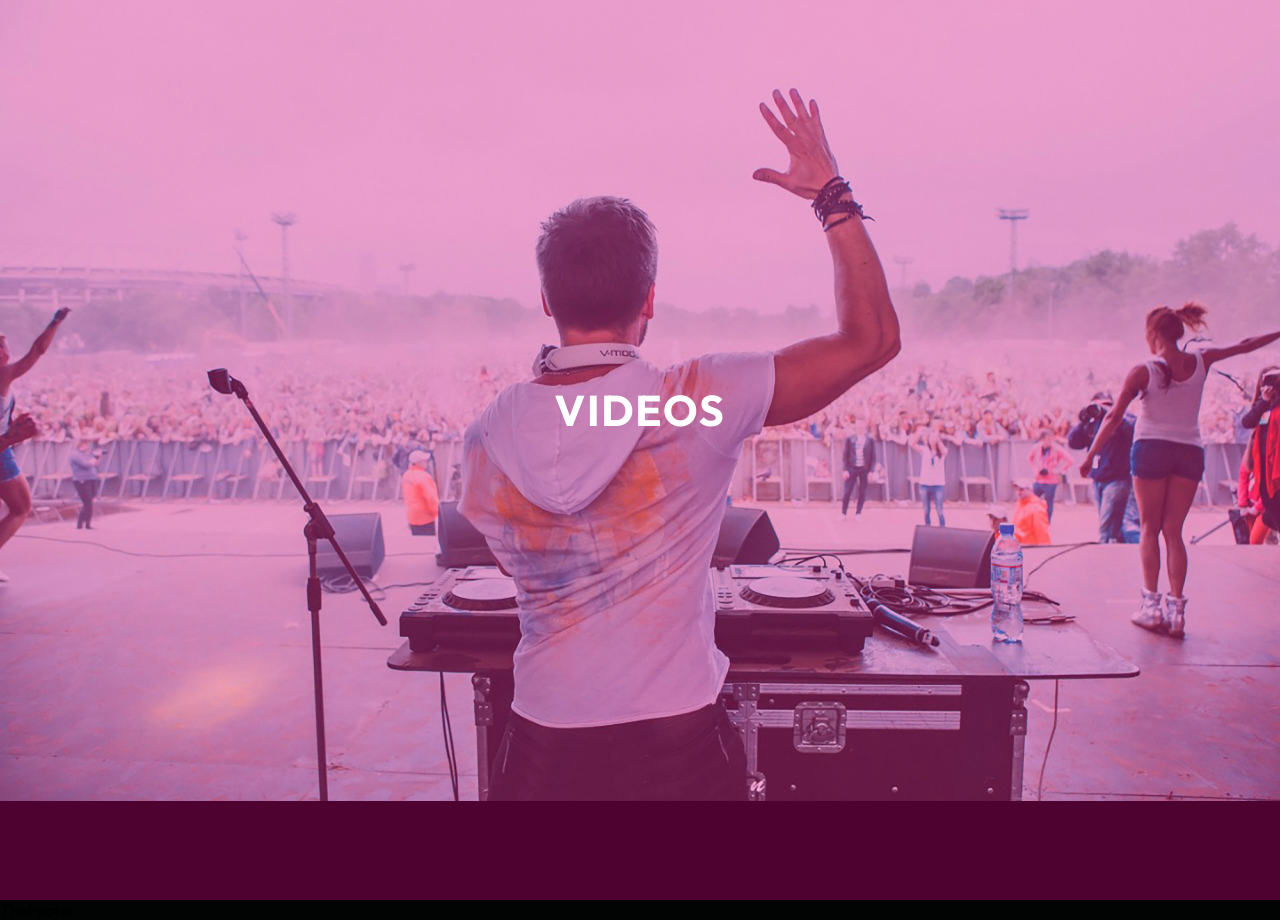
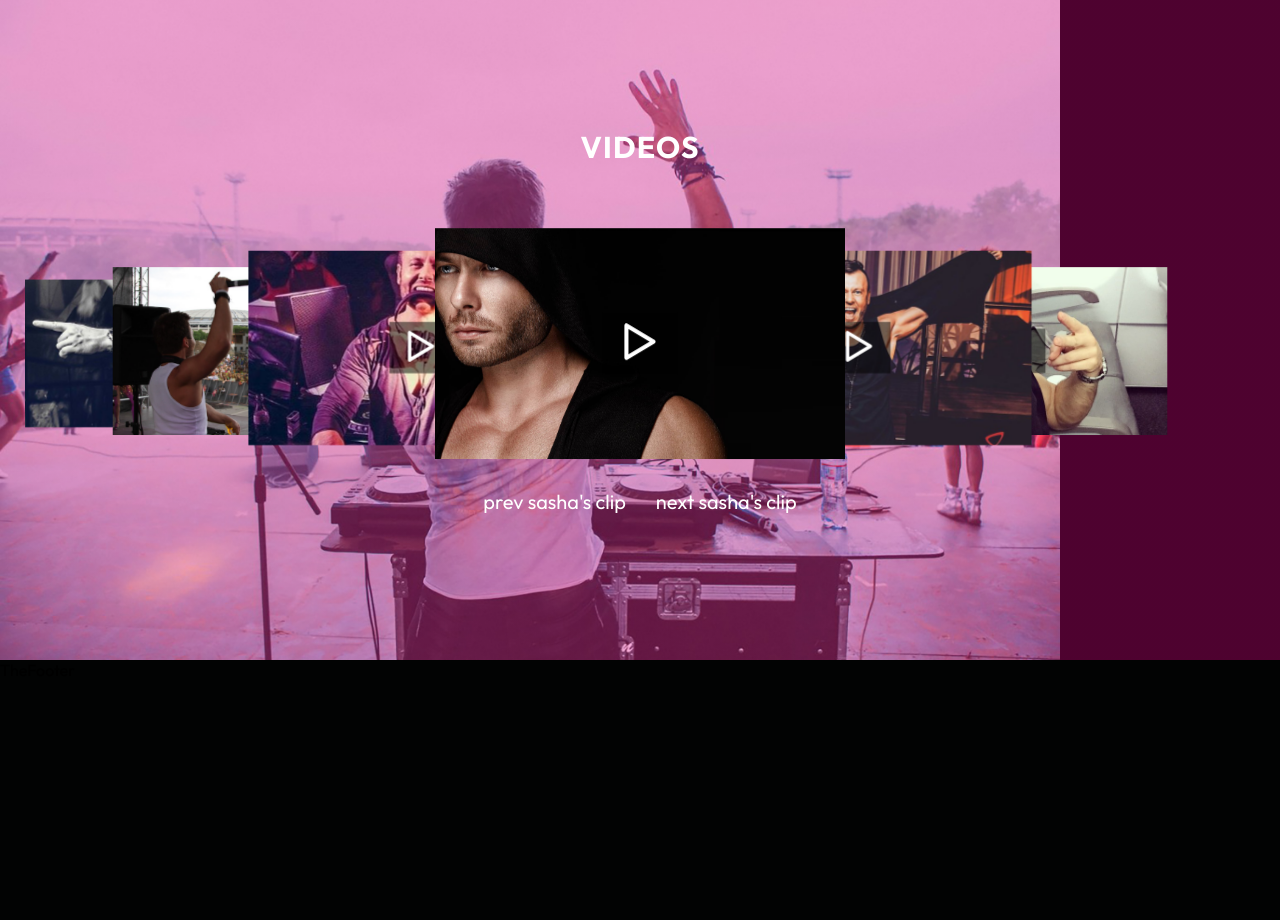
Before and after one commit to sashadith/website, a Next.js app: page / in a window 1280 px wide. Shown: the part 1700-2620 px from the top of the page. After the commit the page ends 2380 px from the top, so only its background shows below. Built offline with nearby package versions, Linux system fonts and the light colour scheme.

Commit message:
edit videos block

```diff
--- a/src/app/layout.tsx
+++ b/src/app/layout.tsx
@@ -1,9 +1,11 @@
 import './globals.css'
 import type { Metadata } from 'next'
 import { Outfit } from 'next/font/google'
+import { Orbitron } from 'next/font/google'
 import TheHeader from '@/components/TheHeader/TheHeader';
 import TheFooter from '@/components/TheFooter/TheFooter';
 const outfit = Outfit({ subsets: ['latin'] })
+const orbitron = Orbitron({ subsets: ['latin'] })
 
 export const metadata: Metadata = {
   title: 'DJ and producer Sasha Dith',
--- a/src/components/Carousel/Carousel.jsx
+++ b/src/components/Carousel/Carousel.jsx
@@ -72,7 +72,7 @@ export const Carousel = () => {
 
   const youtubeOptions = {
     width: '100%',
-    height: '300px',
+    height: '56.25%',
     playerVars: {
       autoplay: 0, // Автовоспроизведение выключено
     },
@@ -87,6 +87,7 @@ export const Carousel = () => {
           nextEl: '.nextCarouselBtn',
           prevEl: '.prevCarouselBtn',
         }}
+        grabCursor={true}
         draggable={true}
         centeredSlides={true}
         effect="coverflow"
@@ -137,6 +138,10 @@ export const Carousel = () => {
             </div>
           </SwiperSlide>
         ))}
+        <div className={style.buttonsWrapper}>
+          <div className="prevCarouselBtn">prev sasha&apos;s clip</div>
+          <div className="nextCarouselBtn">next sasha&apos;s clip</div>
+        </div>
       </Swiper>
     </div>
   );
--- a/src/components/Carousel/Carousel.module.scss
+++ b/src/components/Carousel/Carousel.module.scss
@@ -2,6 +2,7 @@
   position: relative;
   width: 100%;
   height: 100%;
+  aspect-ratio: 16/9;
 }
 
 .coverImage {
--- a/src/components/Videos/Videos.module.scss
+++ b/src/components/Videos/Videos.module.scss
@@ -1,7 +1,7 @@
 .videos {
   background-image: linear-gradient(0deg, rgba(255, 0, 150, 0.3), rgba(255, 0, 150, 0.3)), url('../../assets/images/HolyFest.jpg');
     /* Full height */
-  height: 100vh;
+  height: 70vh;
 
   /* Create the parallax scrolling effect */
   background-attachment: fixed;
@@ -31,5 +31,7 @@
 .title {
   text-align: center;
   color: #fff;
+  font-size: 30px;
+  text-transform: uppercase;
   margin-bottom: 60px;
 }
```
